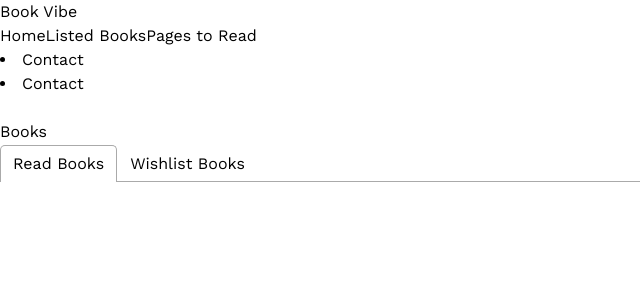
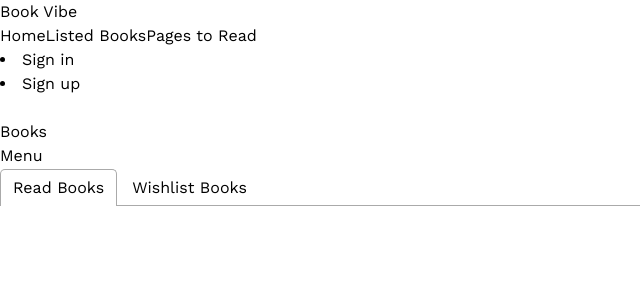
Before and after one commit to mdsaifulislamrafel/books-review, a React (Vite) app: page /markBooks in a window 1280 px wide. Shown: the top 300 px of the page, without its empty margins (0-640 px from the left). Built offline with nearby package versions, Linux system fonts and the light colour scheme.

Commit message:
short by button added

```diff
--- a/src/components/Pages/Chart.jsx
+++ b/src/components/Pages/Chart.jsx
@@ -1,13 +1,14 @@
 /* eslint-disable react/prop-types */
-import { BarChart, Bar, Cell, XAxis, YAxis, CartesianGrid } from 'recharts';
+import { BarChart, Bar, Cell, XAxis, YAxis, CartesianGrid, Legend, Tooltip } from 'recharts';
 import LocalSavedData from '../DataHook/localSaveData';
+
 
 const Chart = () => {
     const { localSaveData } = LocalSavedData();
 
     const data = localSaveData.map(item => ({
         name: item.bookName,
-        uv: item.totalPages
+        uv: item.totalPages,
     }));
 
     const colors = ['#0088FE', '#00C49F', '#FFBB28', '#FF8042', 'red', 'pink'];
@@ -25,10 +26,24 @@ const Chart = () => {
         return <path d={getPath(x, y, width, height)} stroke="none" fill={fill} />;
     };
 
+    const CustomTooltip = ({ active, payload }) => {
+        if (active && payload && payload.length) {
+            const data = payload[0].payload;
+            return (
+                <div className="custom-tooltip bg-white px-4 py-2 rounded-lg">
+                    <p className="label">{`${data.name} : ${data.uv}`}</p>
+
+                </div>
+            );
+        }
+
+        return null;
+    };
+
     return (
-        <div className='bg-[#f8f8f8] max-w-7xl mx-auto h-[70vh] flex justify-center items-center'>
+        <div className='bg-[#f8f8f8] w-full h-[70vh] flex justify-center items-center'>
             <BarChart
-                width={900}
+                width={800}
                 height={400}
                 data={data}
                 margin={{
@@ -38,14 +53,18 @@ const Chart = () => {
                     bottom: 5,
                 }}
             >
+                <Tooltip content={<CustomTooltip />} />
+                <Legend />
                 <CartesianGrid strokeDasharray="3 3" />
                 <XAxis dataKey="name" />
                 <YAxis />
+
                 <Bar dataKey="uv" fill="#8884d8" shape={<TriangleBar />} label={{ position: 'top' }}>
                     {data.map((entry, index) => (
                         <Cell key={`cell-${index}`} fill={colors[index % colors.length]} />
                     ))}
                 </Bar>
+
             </BarChart>
         </div>
     );
--- a/src/components/Pages/MarkBooks.jsx
+++ b/src/components/Pages/MarkBooks.jsx
@@ -4,20 +4,36 @@ import 'react-tabs/style/react-tabs.css';
 import ReadBooks from "./ReadBooks";
 import LocalSavedData2 from "../DataHook/LocalSavedData2";
 import WishBooks from "./WishBooks";
+import {
+    Menu,
+    MenuHandler,
+    MenuList,
+    MenuItem,
+    Button,
+} from "@material-tailwind/react";
 
 
 const MarkBooks = () => {
     const { localSaveData } = LocalSavedData();
     const { wishList } = LocalSavedData2();
 
-
-
     return (
         <div className="max-w-7xl mx-auto text-center">
             <h1 className="text-3xl font-bold bg-[#f3f3f3] py-8 rounded-lg">Books</h1>
+            <Menu>
+                <MenuHandler>
+                    <Button className="bg-[#23BE0A] mt-5 w-fit">Menu</Button>
+                </MenuHandler>
+                <MenuList className="p-5 w-40 border-2 space-y-3">
+                    <MenuItem>ALL</MenuItem>
+                    <MenuItem>Read</MenuItem>
+                    <MenuItem>Wish</MenuItem>
+                </MenuList>
+            </Menu>
+
             <div className="text-start text-3xl mt-5">
                 <Tabs>
-                    <TabList>
+                    <TabList style={{ display: "flex", gap: "2px", padding: "0, 10px" }}>
                         <Tab>Read Books</Tab>
                         <Tab>Wishlist Books</Tab>
                     </TabList>
--- a/src/components/Pages/NavBar.jsx
+++ b/src/components/Pages/NavBar.jsx
@@ -33,10 +33,10 @@ const NavBar = () => {
                 </ul>
                 <div className="items-center md:gap-2 flex-shrink-0 hidden lg:flex">
                     <li className="cursor-pointer flex gap-2 list-none rounded-lg px-6 py-2 text-white bg-[#23BE0A]">
-                        Contact
+                        Sign in
                     </li>
                     <li className="cursor-pointer flex gap-2 list-none rounded-lg px-6 py-2 text-white bg-[#59C6D2]">
-                        Contact
+                        Sign up
                     </li>
                 </div>
                 <button className="p-4 lg:hidden">
--- a/src/components/Root/Root.jsx
+++ b/src/components/Root/Root.jsx
@@ -3,7 +3,7 @@ import Header from "../Pages/Header";
 
 const Root = () => {
     return (
-        <div>
+        <div className="max-w-7xl mx-auto">
             <Header />
             <Outlet />
         </div>
```
